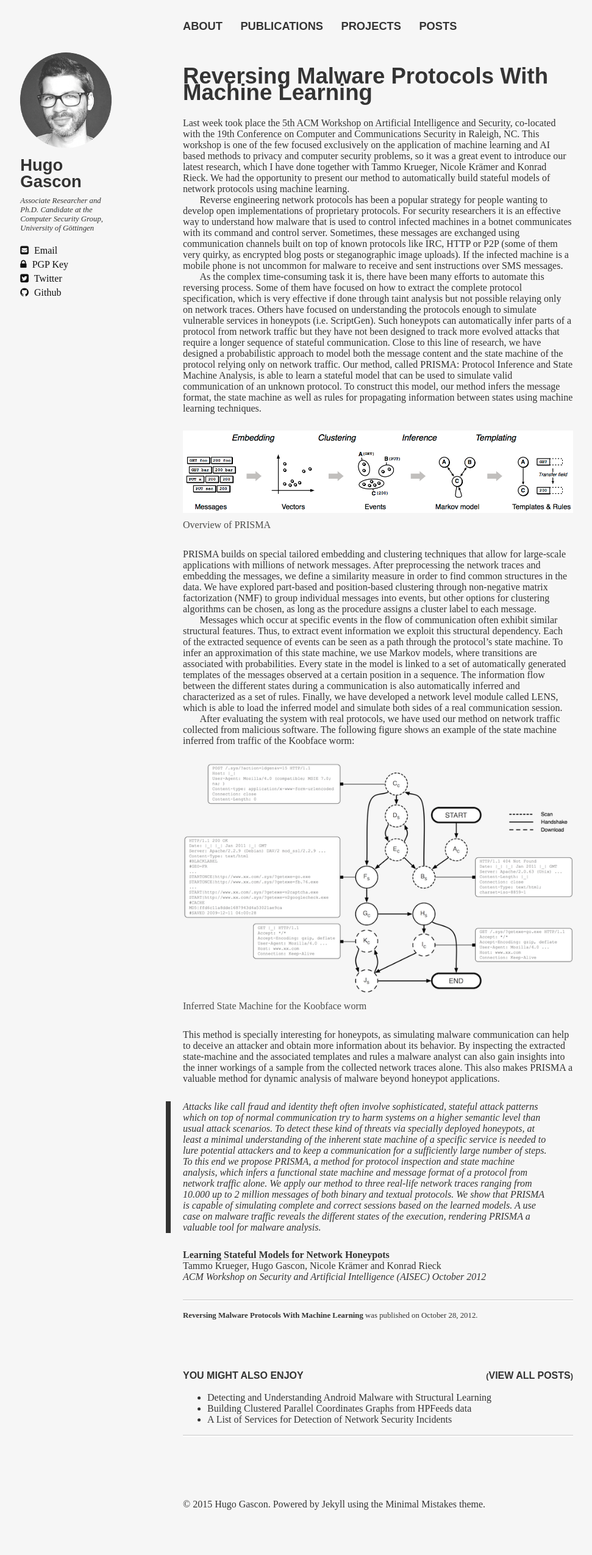
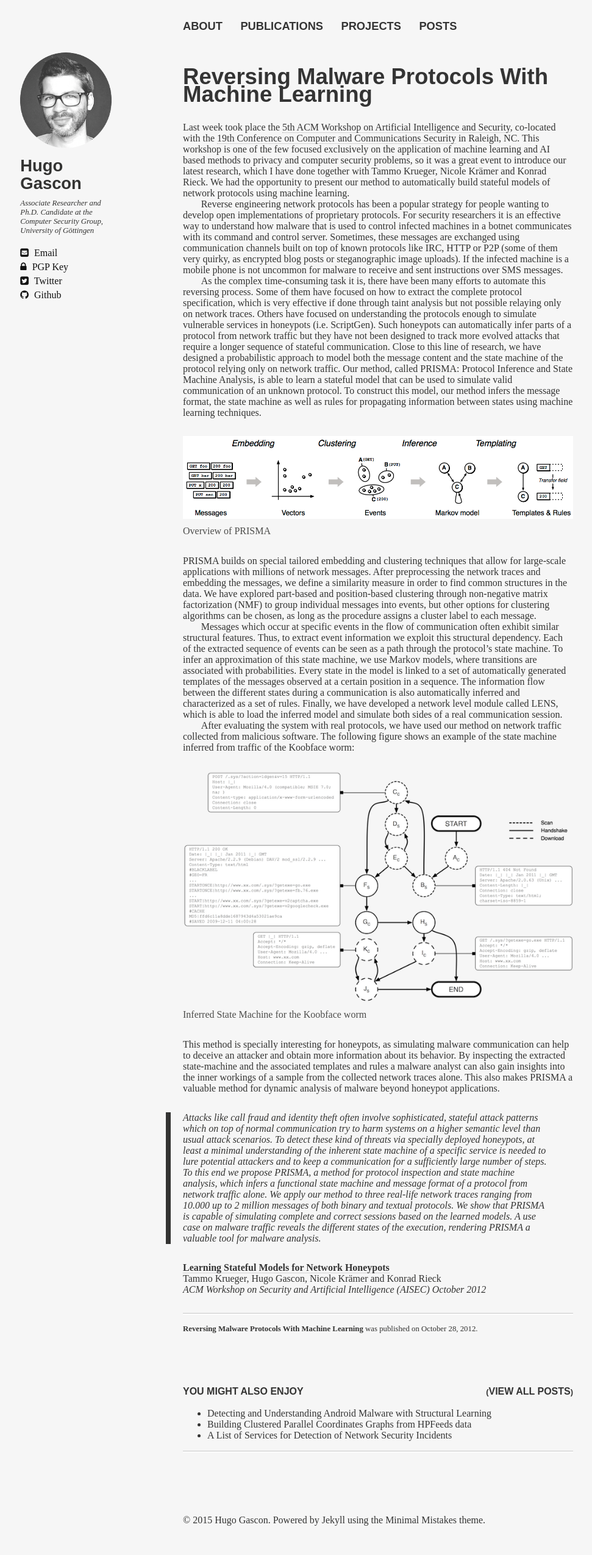
Before and after one commit to hgascon/hgascon.github.io, a Jekyll site: the page built from _posts/2012-10-28-Reversing-Malware-Protocols-With-Machine-Learning.md, in a window 1280 px wide. Shown: the whole page at 61% size, without its empty margins (20-991 px from the left). Built offline with Jekyll 4.4.1, drawn with Linux system fonts in a browser that asks for light colours; nearby versions of some CDN libraries; some web fonts are replaced; before the commit the page ends 2524 px from its top, so only the background shows below that.

Commit message:
Update variables.scss

```diff
--- a/_sass/variables.scss
+++ b/_sass/variables.scss
@@ -1,6 +1,6 @@
 // TYPOGRAPHY ================================================
 $doc-font-size: 14;
-$doc-line-height: 24;
+$doc-line-height: 26;
 $paragraph-indent: true !default;
 $base-font: 'PT Serif', serif;
 $heading-font: 'PT Sans Narrow', sans-serif;
```
